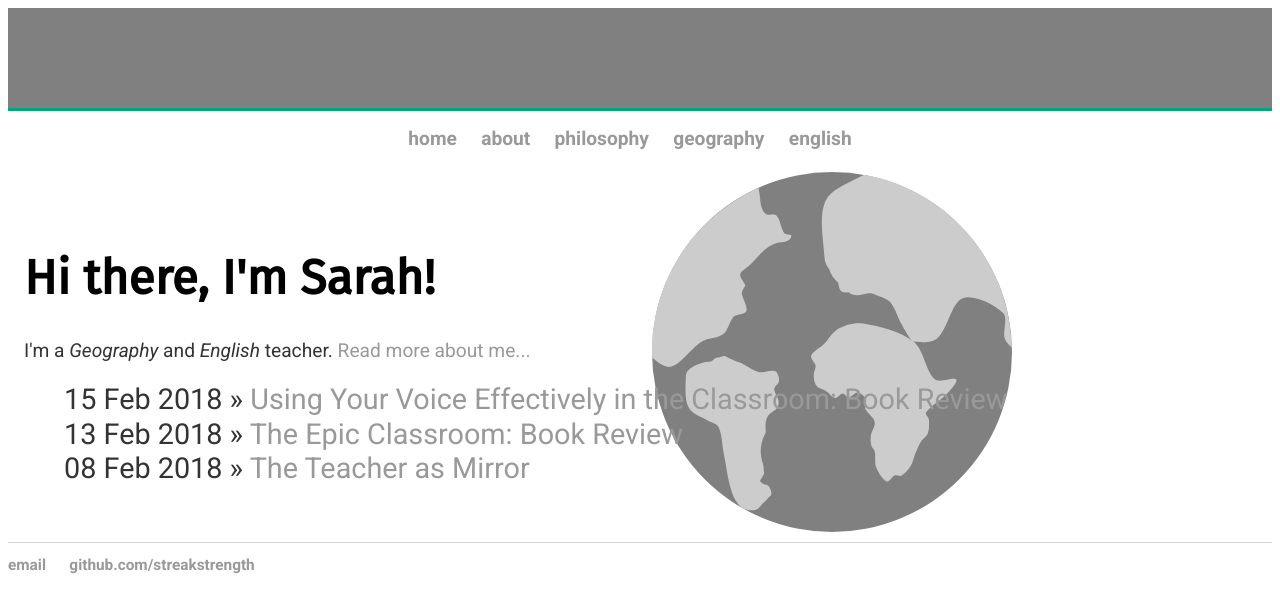
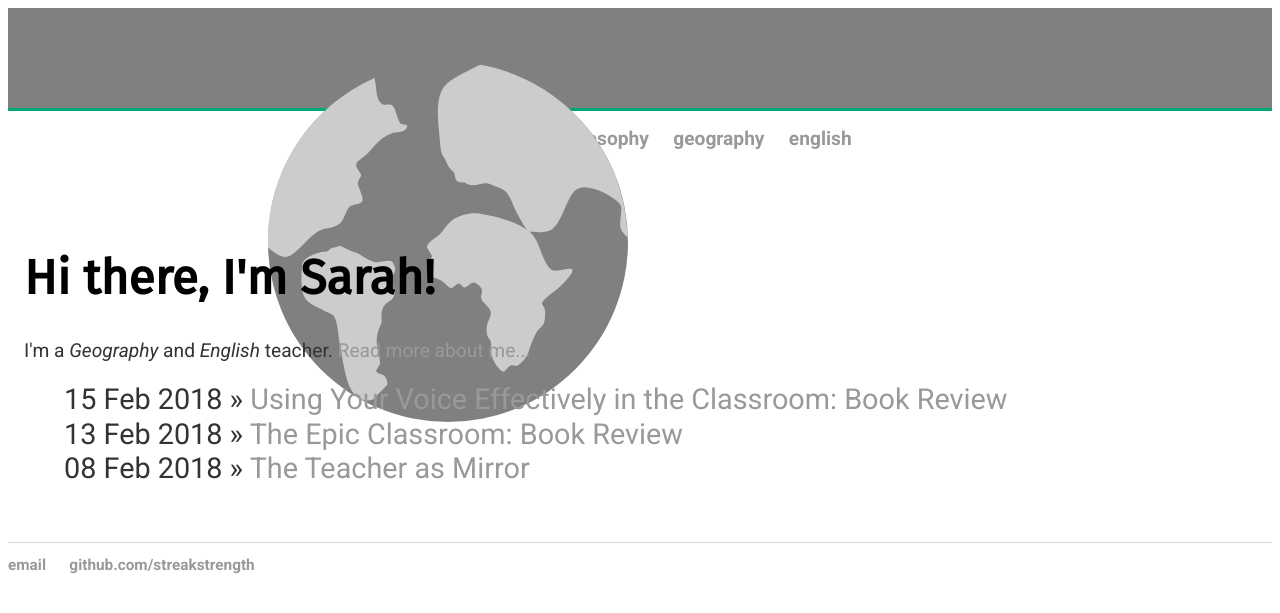
Before and after one commit to streakstrength/streakstrength.github.io, a Jekyll site: the page built from index.html, in a window 1280 px wide. Shown: the top 613 px of the page. Built offline with Jekyll 4.4.1, drawn with Linux system fonts in a browser that asks for light colours; nearby versions of some CDN libraries.

```diff
--- a/css/main.css
+++ b/css/main.css
@@ -20,11 +20,12 @@
 	background-color: gray;
 	overflow: hidden;
     width: 100%;
+    background-position: 0px 0px;
 }
 #banner img {
     position: absolute;
-    top: 10em;
-    right: 20%;
+    top: 50px;
+    right: 50%;
     width: 30%;
 }
 
```
